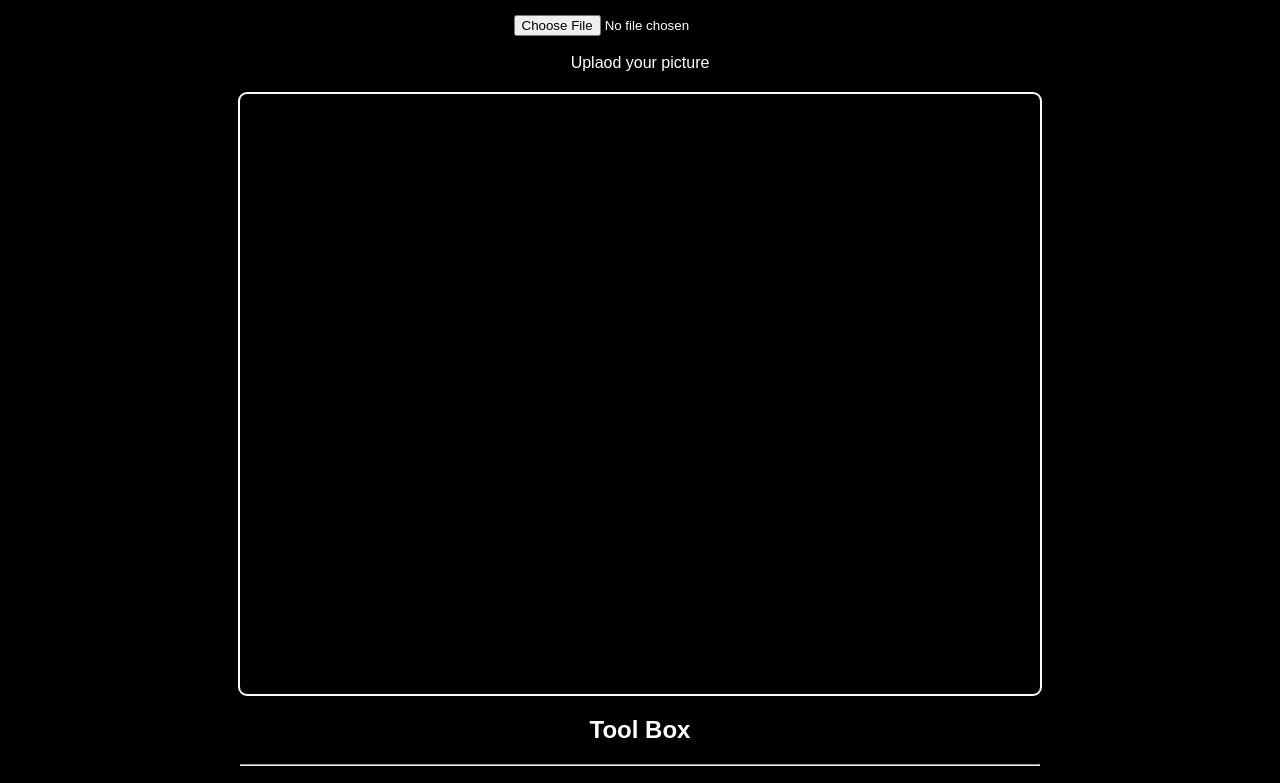
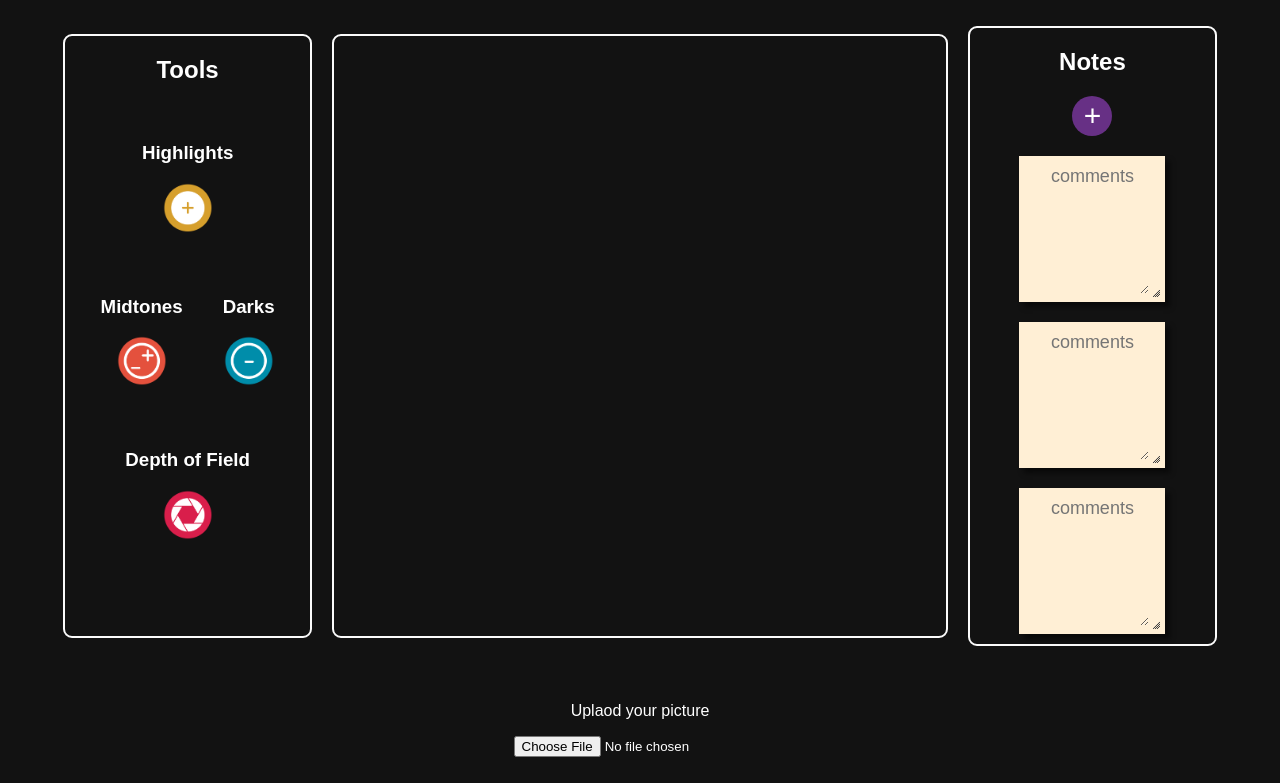
Before and after one commit to AG-jpg/CMP, a plain HTML site: page index.html in a window 1280 px wide. Shown: the part 102-885 px from the top of the page. Drawn offline with Linux system fonts and the light colour scheme.

Commit message:
CMP w/Sticky Notes
I added sticky notes and change some UI.
Added JQuery UI.

```diff
--- a/cmp.js
+++ b/cmp.js
@@ -7,7 +7,7 @@ let button=document.getElementById("button");
 button.addEventListener("change", function(){
     console.log(this.files[0].name)
     console.log(this.files[0].type)
-    if(this.files[0].type != 'image/jpeg'&&this.files[0].type != 'image/png'){
+    if(this.files[0].type != 'image/jpeg' && this.files[0].type != 'image/png'){
         alert("You can only uplaod JPG or PNG Files");
     }else{
         img.src=URL.createObjectURL(this.files[0])
@@ -16,7 +16,15 @@ button.addEventListener("change", function(){
 
 //Tools
 $(document).ready(function(){
-    //Draggable
-    console.log("Listo!")
+
+    //Draggable Item
     $('.item').draggable();
+
+    //Draggable-Resizable Note
+    $('.note').draggable();
+    $('.note').resizable();
+
+    $('#add_note').on('click', function(){
+        console.log("Hello!");
+    });
 });
--- a/index.html
+++ b/index.html
@@ -6,6 +6,9 @@
     <meta name="viewport" content="width=device-width, initial-scale=1.0">
     <title>Critique My Pic</title>
     <link rel="stylesheet" href="style.css">
+    <link rel="stylesheet" href="jquery-ui-1.12.1/jquery-ui.min.css">
+    <link rel="stylesheet" href="jquery-ui-1.12.1/jquery-ui.theme.css">
+    <!--Scripts-->
     <script type="text/javascript" src="jquery-3.5.1.min.js"></script>
     <script type="text/javascript" src="jquery-ui-1.12.1/jquery-ui.min.js"></script>
 </head>
@@ -15,26 +18,15 @@
     <!--Title-->
     <div id="top">
         <h1>Critique My Pic</h1>
-        <!--Uplaoder-->
-        <input type="file" id="button">
-        <br>
-        <p>Uplaod your picture</p>
-
     </div>
 
 
     <!--Container Box-->
     <div id="container">
 
-        <!--Marco Imagen-->
-        <div id="holder">
-            <img src="" id="img">
-        </div>
-
         <!--Tool Box-->
         <div class="tools">
-            <h2>Tool Box</h2>
-            <hr>
+            <h2>Tools</h2>
 
             <div id="elements">
                 <div class="box">
@@ -59,6 +51,41 @@
             </div>
         </div>
 
+        <!--Marco Imagen-->
+        <div id="holder">
+            <img src="" id="img">
+        </div>
+
+        <!--Notes-->
+        <div class="tools">
+            <h2>Notes</h2>
+            <div id="add">
+            <button id="add_note" >+</button>
+        </div>
+
+            <div id="notes">
+                <div class="note">
+                    <textarea placeholder="comments"></textarea>
+                </div>
+
+                <div class="note">
+                    <textarea placeholder="comments"></textarea>
+                </div>
+
+                <div class="note">
+                    <textarea placeholder="comments"></textarea>
+                </div>
+
+            </div>
+        </div>
+
+    </div>
+
+    <div id="top">
+        <!--Uplaoder-->
+        <p>Uplaod your picture</p>
+        <input type="file" id="button">
+        <br>
     </div>
 
     <script type="text/javascript" src="cmp.js"></script>
--- a/style.css
+++ b/style.css
@@ -1,35 +1,38 @@
 *{
-    margin: auto;
-    background-color: black;
     color: white;
     font-family: Arial, Helvetica, sans-serif;
+}
+
+body{
+    background-color: #121212;
 }
 
 #top{
     display: flex;
     flex-direction: column;
-    flex-wrap: wrap;
     align-items: center;
-    flex-grow: 1;
-    margin: 20px;
 }
 
-h1{
-    margin: 30px;
+#bottom{
+    display: flex;
+    flex-direction: row;
+    align-items: center;
 }
 
 /*Container*/
 #container{
     display: flex;
-    flex-direction: column;
+    flex-direction: row;
     flex-wrap: wrap;
     align-items: center;
+    justify-content: center;
     flex-grow: 1;
+    margin: 20px;
 }
 
 /*Image Holder*/
 #holder{
-    width: 800px;
+    width: 50%;
     min-height: 600px;
     border: 2px solid #fbfbfb;
     border-radius: 9px;
@@ -37,7 +40,7 @@ h1{
 }
 
 #img{
-    max-width: 750px;
+    max-width: 95%;
     max-height: 550px;
     margin: 20px;
 }
@@ -46,24 +49,27 @@ h1{
 
 /*Tool Box*/
 .tools{
-    width: 800px;
-    height: auto;
+    max-width: 20%;
+    min-height: 600px;
     margin: 20px;
+    border: 2px solid #fbfbfb;
+    border-radius: 9px;
 }
 
 h2{
 text-align: center;
 }
 
-hr{
-    margin-top: 20px;
-    margin-bottom: 20px;
-}
-
 #elements{
     display: flex;
     flex-direction: row;
     flex-wrap: wrap;
+    justify-content: center;
+}
+
+.box{
+    text-align: center;
+    margin: 20px;
 }
 
 .item{
@@ -71,16 +77,67 @@ hr{
     height: 50px;
 }
 
-.box{
+/*End of Tool Box*/
+
+/*Notes*/
+#add_note{
+    align-items: center;
+    width: 40px;
+    height: 40px;
     text-align: center;
+    font-size: 30px;
+    font-weight: 300;
+    background-color: #673085;
+    border-radius: 20px;
+    cursor: pointer;
+    border-color: transparent;
 }
 
-.box h3{
-    display: block;
-    margin-bottom: 20px;
+#add_note:active{
+    transform: translate(0px, -5px);
+    box-shadow: 5px 5px 5px rgba(0, 0, 0, 0.5);
 }
 
-/*End of Tool Box*/
+#add{
+    display: flex;
+    flex-direction: row;
+    flex-wrap: wrap;
+    justify-content: center;
+    margin-bottom: 10px;
+}
+
+#notes{
+    display: flex;
+    flex-direction: row;
+    flex-wrap: wrap;
+    justify-content: center;
+}
+
+.note{
+    display: flex;
+    flex-direction: row;
+    flex-wrap: wrap;
+    justify-content: center;
+    background-color: papayawhip;
+    height: 130px;
+    width: 130px;
+    margin: 10px;
+    padding: 8px;
+    box-shadow: 5px 5px 5px rgba(0, 0, 0, 0.5);
+}
+
+.note textarea{
+    background-color: transparent;
+    min-height: 90px;
+    max-width: 110px;
+    font-size: 18px;
+    text-align: center;
+    border: transparent;
+    color: #121212;
+}
+
+
+/*End of notes*/
 
 /*Responsive*/
 @media (max-width: 900px){
```
